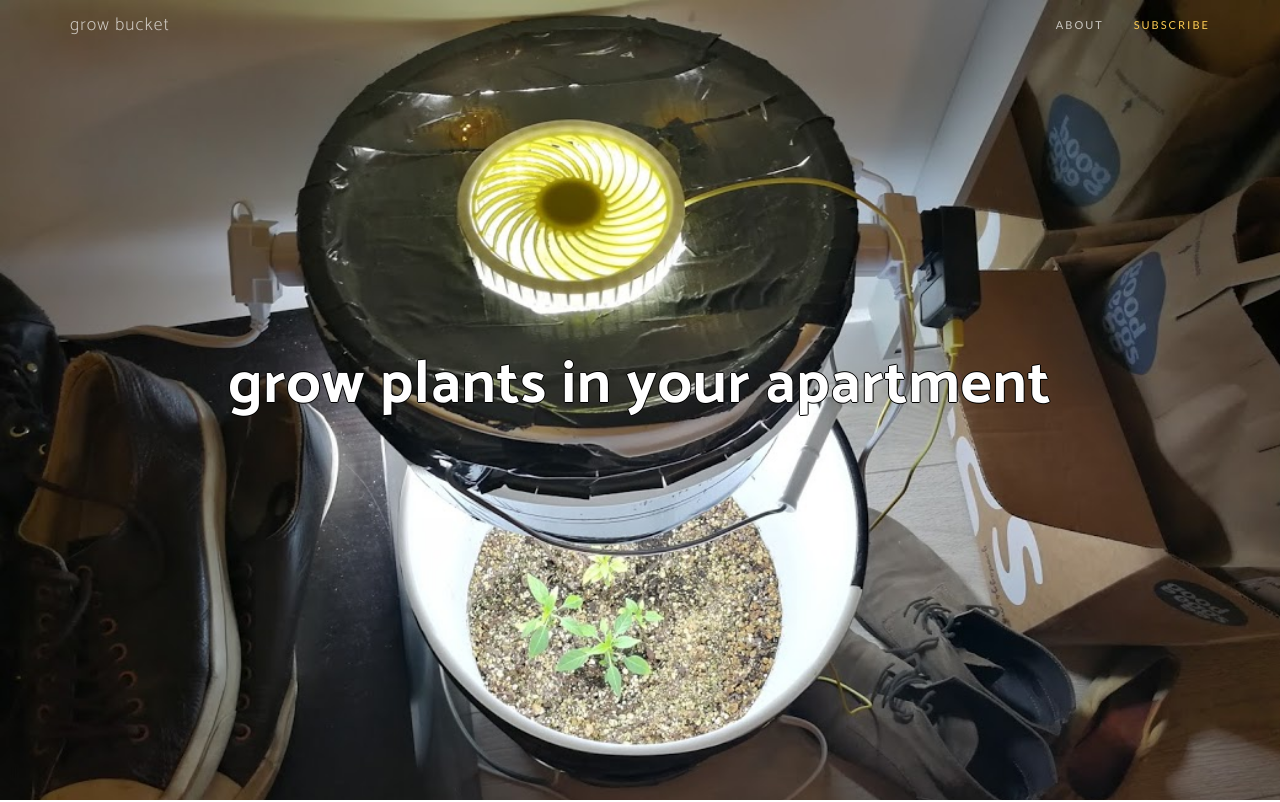
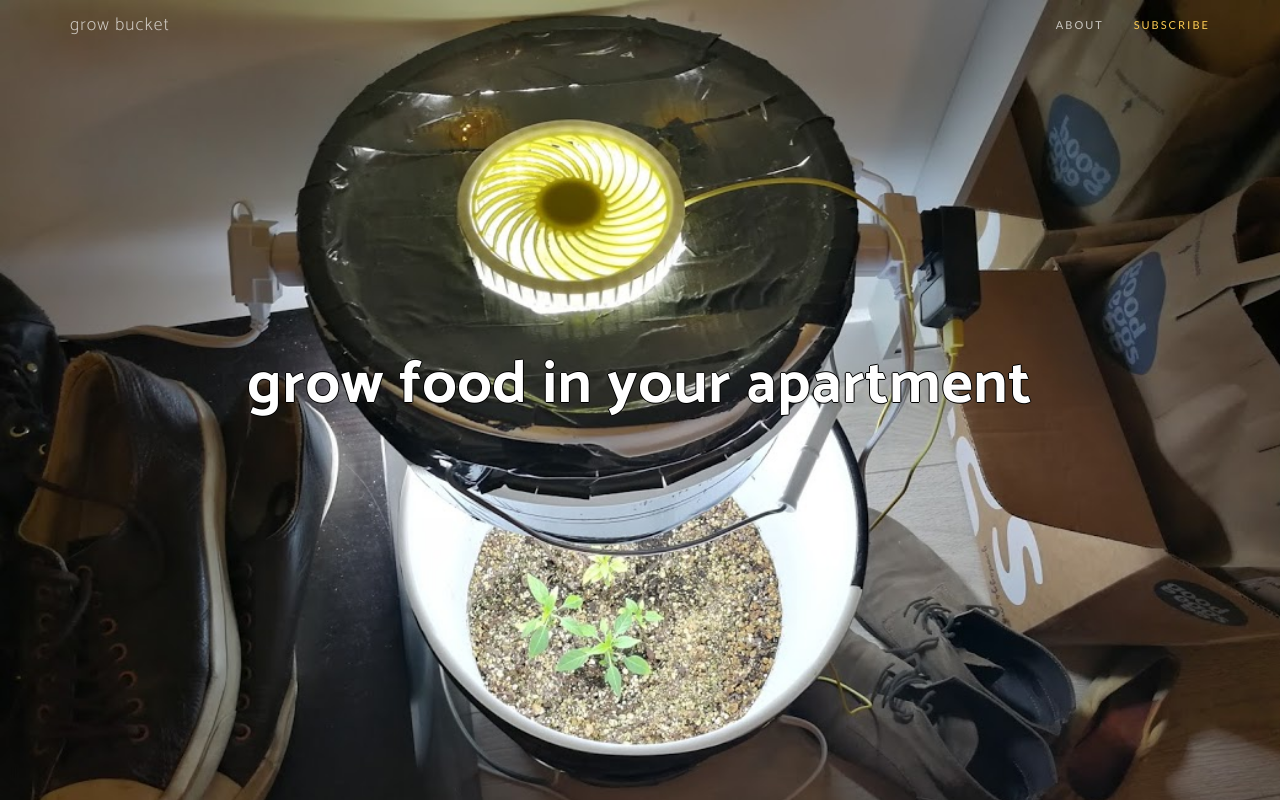
Before and after one commit to ruthgrace/growbucketlife, a website: page index.html in a window 1280 px wide. Shown: the top 802 px of the page. Drawn offline with nearby package versions, Linux system fonts and the light colour scheme; a web font is replaced by a local one.

Commit message:
Update index.html

```diff
--- a/index.html
+++ b/index.html
@@ -70,7 +70,7 @@
                 <div class="col-sm-12">
                     <div class="header-content">
                         <div class="header-content-inner center-block" style="width: 100%">
-                            <h1><b>grow plants in your apartment</b></h1>
+                            <h1><b>grow food in your apartment</b></h1>
                         </div>
                     </div>
                 </div>
```
